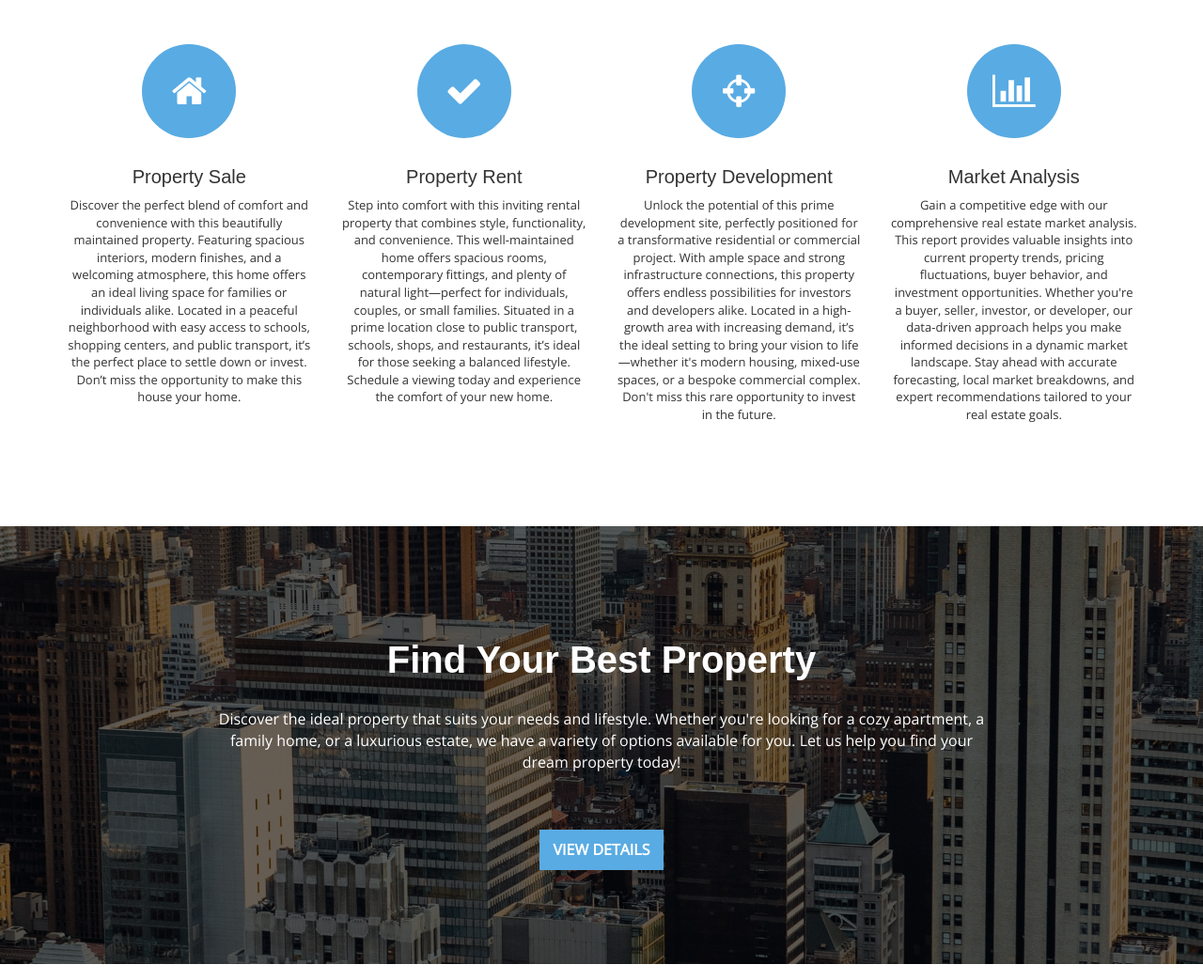
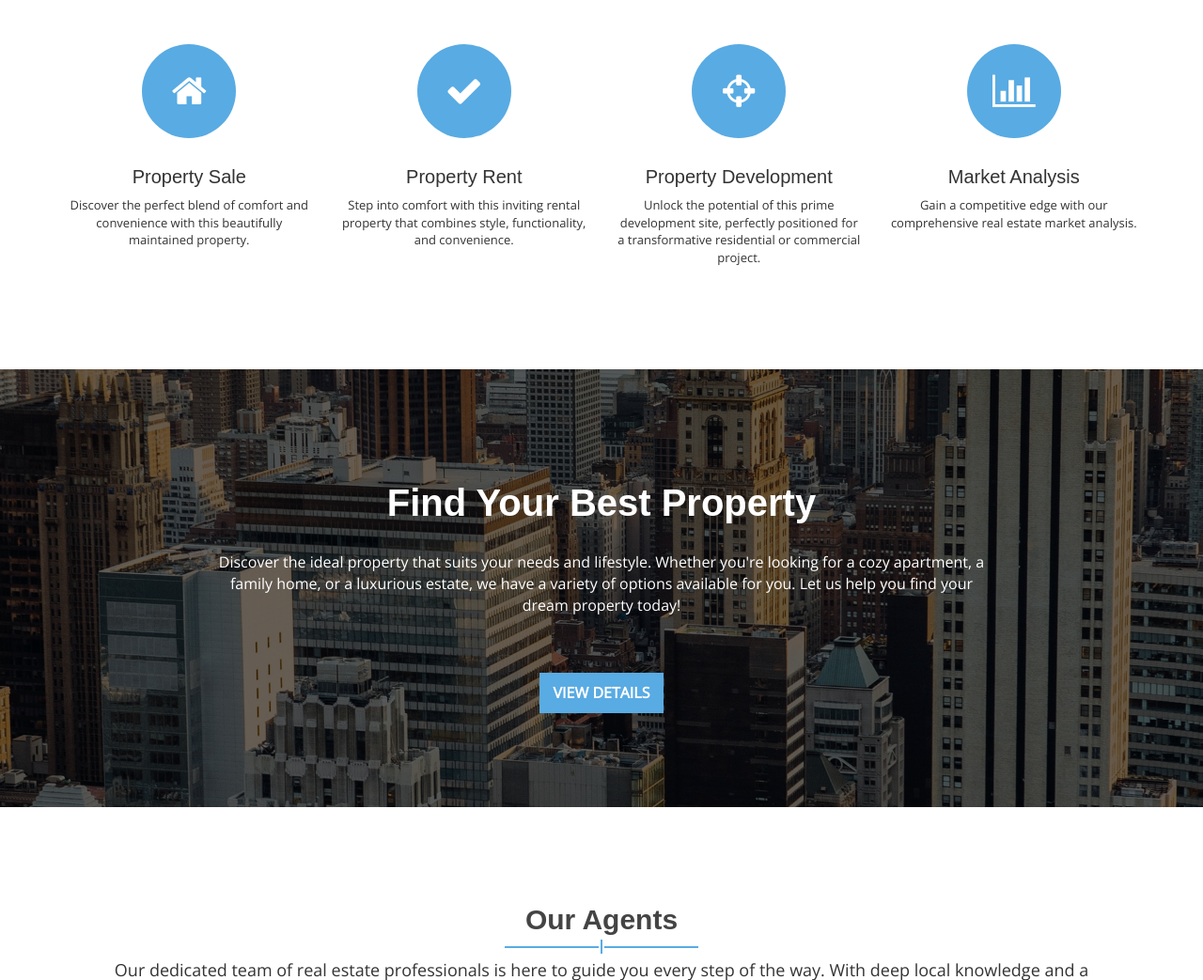
Before and after one commit to nikhilesh-927/django-real-estate-management-system, a Django app: page / in a window 1280 px wide. Shown: the part 1962-3005 px from the top of the page at 94% size. Run offline with Django 3.2, Linux system fonts and the light colour scheme; data that the repository does not hold is empty; some libraries are stand-ins or nearby versions.

Commit message:
some ui enhancements

```diff
--- a/property/templates/property/index.html
+++ b/property/templates/property/index.html
@@ -235,7 +235,7 @@
                     </div>
                     <div class="aa-single-service-content">
                       <h4><a href="#">Property Sale</a></h4>
-                      <p>Discover the perfect blend of comfort and convenience with this beautifully maintained property. Featuring spacious interiors, modern finishes, and a welcoming atmosphere, this home offers an ideal living space for families or individuals alike. Located in a peaceful neighborhood with easy access to schools, shopping centers, and public transport, it’s the perfect place to settle down or invest. Don’t miss the opportunity to make this house your home.</p>
+                      <p>Discover the perfect blend of comfort and convenience with this beautifully maintained property.</p>
                     </div>
                   </div>
                 </div>
@@ -246,7 +246,7 @@
                     </div>
                     <div class="aa-single-service-content">
                       <h4><a href="#">Property Rent</a></h4>
-                      <p>Step into comfort with this inviting rental property that combines style, functionality, and convenience. This well-maintained home offers spacious rooms, contemporary fittings, and plenty of natural light—perfect for individuals, couples, or small families. Situated in a prime location close to public transport, schools, shops, and restaurants, it’s ideal for those seeking a balanced lifestyle. Schedule a viewing today and experience the comfort of your new home.</p>
+                      <p>Step into comfort with this inviting rental property that combines style, functionality, and convenience.</p>
                     </div>
                   </div>
                 </div>
@@ -257,7 +257,7 @@
                     </div>
                     <div class="aa-single-service-content">
                       <h4><a href="#">Property Development</a></h4>
-                      <p>Unlock the potential of this prime development site, perfectly positioned for a transformative residential or commercial project. With ample space and strong infrastructure connections, this property offers endless possibilities for investors and developers alike. Located in a high-growth area with increasing demand, it’s the ideal setting to bring your vision to life—whether it's modern housing, mixed-use spaces, or a bespoke commercial complex. Don't miss this rare opportunity to invest in the future.</p>
+                      <p>Unlock the potential of this prime development site, perfectly positioned for a transformative residential or commercial project.</p>
                     </div>
                   </div>
                 </div>
@@ -268,7 +268,7 @@
                     </div>
                     <div class="aa-single-service-content">
                       <h4><a href="#">Market Analysis</a></h4>
-                      <p>Gain a competitive edge with our comprehensive real estate market analysis. This report provides valuable insights into current property trends, pricing fluctuations, buyer behavior, and investment opportunities. Whether you're a buyer, seller, investor, or developer, our data-driven approach helps you make informed decisions in a dynamic market landscape. Stay ahead with accurate forecasting, local market breakdowns, and expert recommendations tailored to your real estate goals.</p>
+                      <p>Gain a competitive edge with our comprehensive real estate market analysis.</p>
                     </div>
                   </div>
                 </div>
```
Also changed, not shown: home-property-source/MarkUps-HomeProperty/Home Property/index.html (+4 -4 lines).
